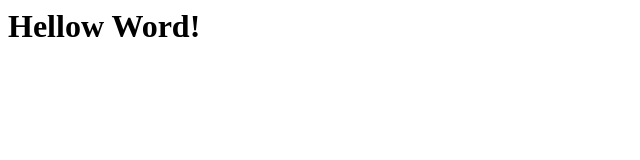
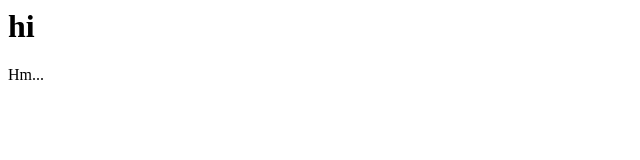
Before and after one commit to brawlstars0325/Repository-name, a plain HTML site: page index.html in a window 1280 px wide. Shown: the whole page, without its empty margins (0-640 px from the left). Drawn offline with Linux system fonts and the light colour scheme.

Commit message:
Update index.html

```diff
--- a/index.html
+++ b/index.html
@@ -1,2 +1,3 @@
 <title>Practicing...</title>
-<h1><strong>Hellow Word!</strong></h1>
+<h1>hi</h1>
+<p>Hm...</p>
```
